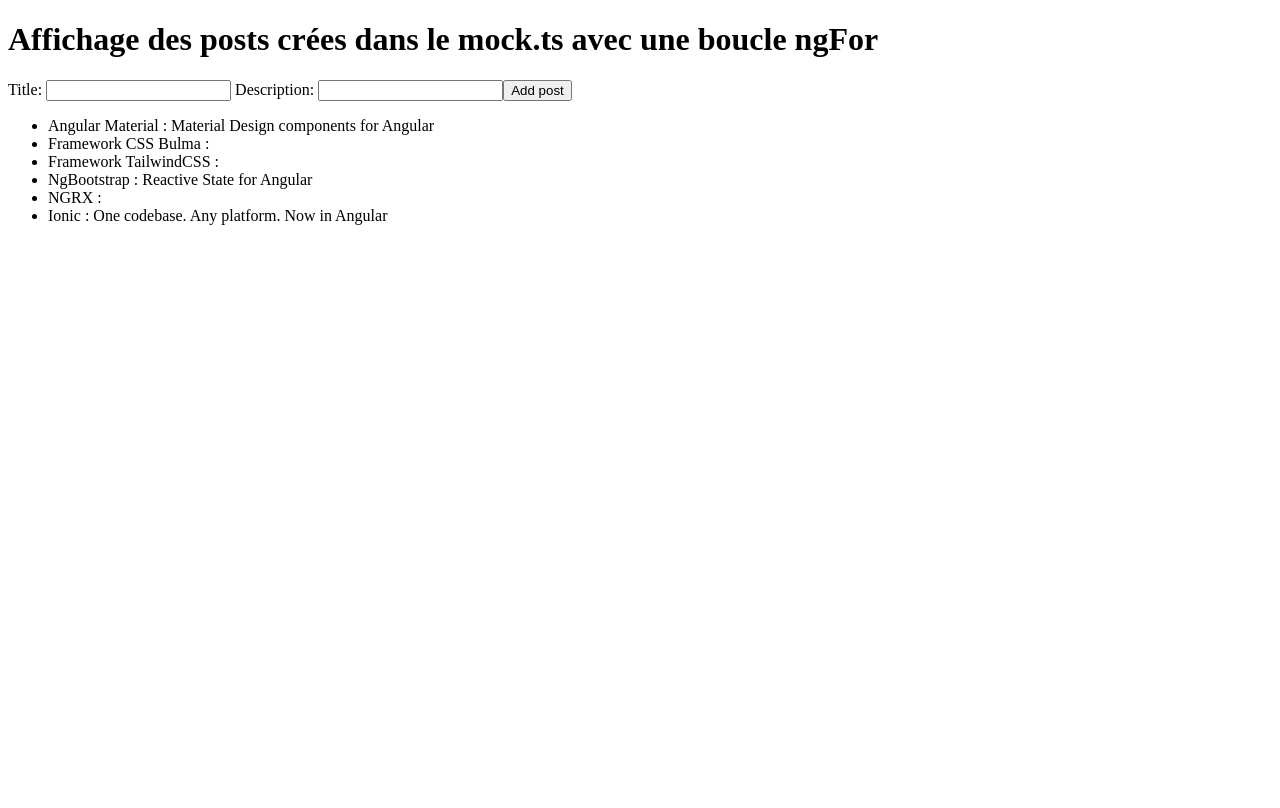
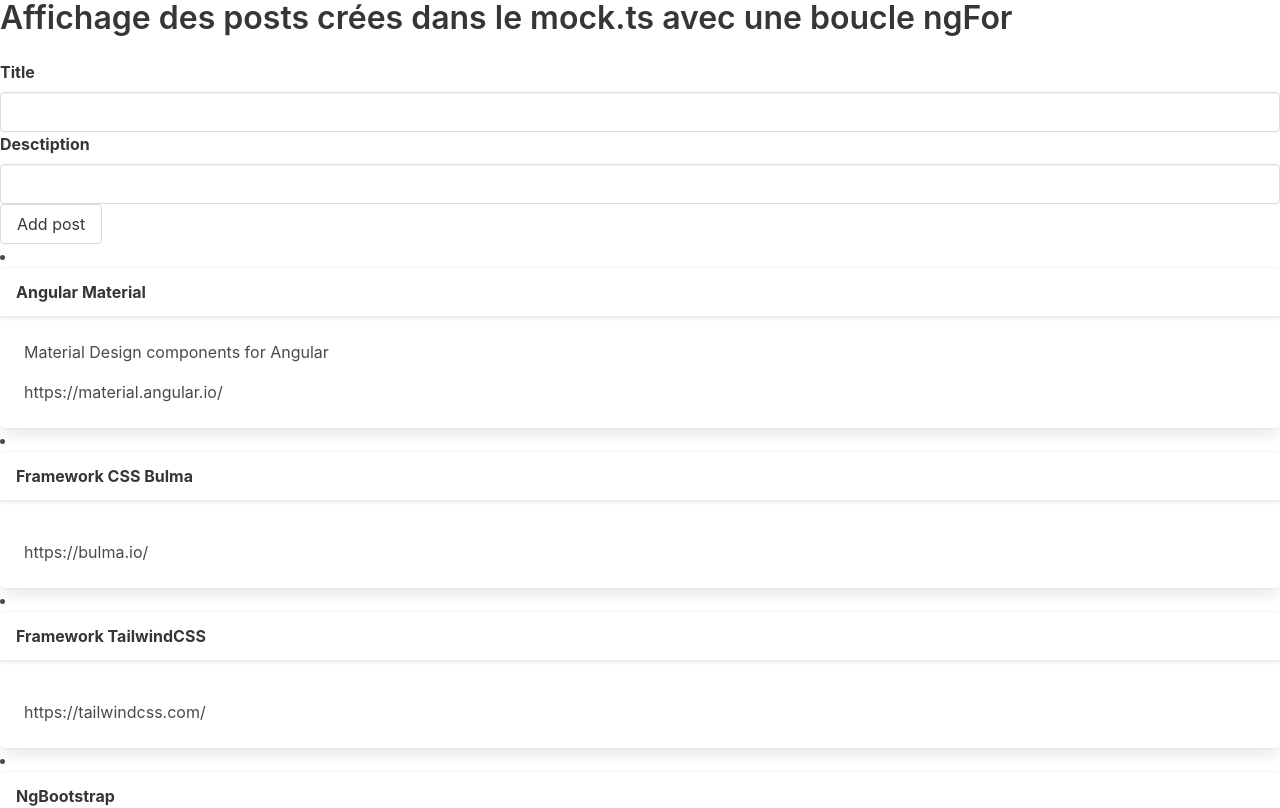
Before and after one commit to JtQuentin/Angular, an Angular app: page / in a window 1280 px wide. Shown: the top 808 px of the page. Built offline with nearby package versions, Linux system fonts and the light colour scheme.

Commit message:
Ajout de bulma et modification des html pour ajouter les class

```diff
--- a/package.json
+++ b/package.json
@@ -19,6 +19,7 @@
     "@angular/platform-browser": "~11.1.1",
     "@angular/platform-browser-dynamic": "~11.1.1",
     "@angular/router": "~11.1.1",
+    "bulma": "^0.9.2",
     "rxjs": "~6.6.0",
     "tslib": "^2.0.0",
     "zone.js": "~0.11.3"
--- a/src/app/add/add.component.html
+++ b/src/app/add/add.component.html
@@ -1,13 +1,10 @@
 <form [formGroup]="postForm" (ngSubmit)="onSubmit()">
 
-    <label>
-      Title:
-      <input type="text" formControlName="title">
-    </label>
+    <label class="label">Title</label>
+    <input class="input" type="text" formControlName="title">
 
-    <label>
-      Description:
-      <input type="text" formControlName="description">
-    </label>
-    <button type="submit" [disabled]="!postForm.valid">Add post</button>
-  </form>
+    <label class="label">Desctiption</label>
+    <input class="input" type="text" formControlName="description">
+
+    <button class="button is primary" type="submit" [disabled]="!postForm.valid">Add post</button>
+</form>
--- a/src/app/app.component.scss
+++ b/src/app/app.component.scss
@@ -0,0 +1 @@
+@import "https://cdn.jsdelivr.net/npm/bulma@0.9.1/css/bulma-rtl.min.css"
--- a/src/app/list/list.component.html
+++ b/src/app/list/list.component.html
@@ -1,10 +1,8 @@
 <!-- Afficher avec une boucle *ngFor une liste de composant Post (PostComponent) -->
-<h1>Affichage des posts crées dans le mock.ts avec une boucle ngFor</h1>
+<h1 class="title">Affichage des posts crées dans le mock.ts avec une boucle ngFor</h1>
 
 <app-add></app-add>
 
-<ul>
-    <li *ngFor="let p of posts;">
-        <app-post [post]="p"></app-post>
-    </li>
-</ul>
+<li *ngFor="let p of posts;">
+    <app-post [post]="p"></app-post>
+</li>
--- a/src/app/post/post.component.html
+++ b/src/app/post/post.component.html
@@ -1 +1,11 @@
-{{ post.title}} : {{ post.description }}
+<div class="card">
+<div class="card-header">
+    <p class="card-header-title">{{ post.title }}</p>
+</div>
+<div class="card-content">
+    <div class="content">
+        <p>{{ post.description }}</p>
+        <p>{{ post.link }}</p>
+    </div>
+</div>
+</div>
```
Also changed, not shown: 1 other file (tests, documents, lock files or other folders).
